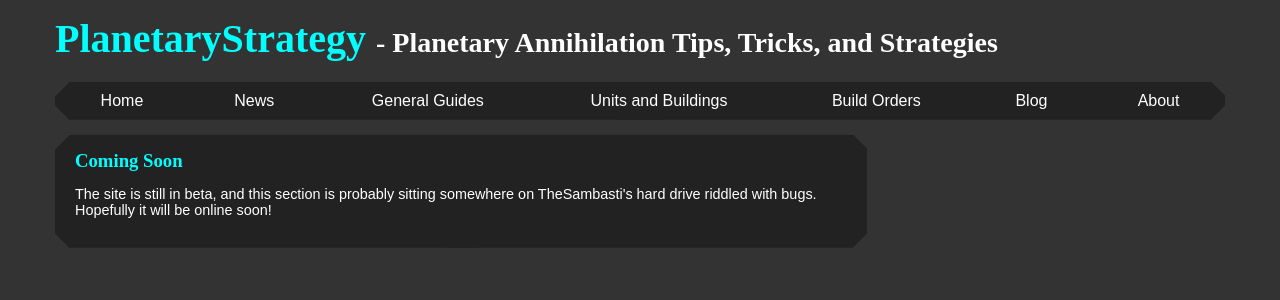
After one commit to JuliaMerz/planetarystrategy, a Python web app: template app/templates/coming_soon.html in a window 1280 px wide. The commit adds this page. Shown: the top 300 px of the page. Run offline with Jinja, Linux system fonts and the light colour scheme; the template is opened without the code that fills it, so the values that code supplies are empty; some libraries are stand-ins or nearby versions; some web fonts are replaced.

Commit message:
First working "release" of the code. Menu looks pretty, twitch sidebar works.

```diff
--- /dev/null
+++ b/app/sidebars.py
@@ -0,0 +1,6 @@
+import urllib2, json
+PA_TWITCH = 'https://api.twitch.tv/kraken/streams?game=Planetary%20Annihilation'
+def twitch_streams():
+    response = urllib2.urlopen(PA_TWITCH)
+    print response
+    return json.load(response)['streams']
--- a/app/static/styles.css
+++ b/app/static/styles.css
@@ -3,7 +3,15 @@ html{
     color: white;
     font-family: 'Fauna One', sans-serif;
 }
+p {
+    font-size: 0.9em;
+}
 
+a {
+    font-size: 0.9em;
+}
+
+/* STYLING FOR HEADINGS */
 h3 {
     font-family: 'Aldrich';
     color: cyan;
@@ -12,6 +20,20 @@ h1 {
     color: cyan;
     font-family: 'Aldrich';
 }
+
+/* STYLING FOR THE TOP BANNER */
+#banner h1{
+    font-size: 2.5em;
+    margin-bottom: 0.5em;
+    /*margin-left: 15px;
+    margin-bottom: -10px;*/
+}
+#banner h1 b{
+    font-size: 0.7em;
+    color: #FFFFFF;
+}
+
+/* RANDOM STUFF */
 #body {
     width: 1200px;
     margin: auto;
@@ -40,23 +62,29 @@ h1 {
     width:auto;
 }
 
+/* STYLING FOR THE TOP MENU */
+.menu {
+    width:100%;
+}
 #topmenu {
     width:auto;
     padding:0px;
 }
 #topmenu table {
     margin: 0px;
+    border-spacing:0px;
     padding 0px;
 }
 #topmenu table tr td{
     padding: 10px;
 }
 #topmenu table tr td a{
-    padding: 0px;
     text-decoration:none;
-    padding: 10px;
+    font-size: 1em;
+    padding: 10px 25px;
+
 }
-
+/* HYPERLINKS */
 a:link {
    color:white;
 }
@@ -65,6 +93,7 @@ a:visited {
 }
 a:hover {
     color: #00FFFF;
+    background: #555555;
 }
 a:focus {
     color: #00FFFF;
@@ -72,8 +101,9 @@ a:focus {
 }
 a:active {
     color: #00FFFF;
+}
 
-}
+/* CONTENT BOXES */
 .cutcorner span{
     font-size:0.8em;
 }
@@ -116,8 +146,3 @@ a:active {
     background-size: 52% 52%;
     background-repeat: no-repeat;
 }
-.menu {
-    width:100%;
-}
-
-a:link {
--- a/app/templates/article.html
+++ b/app/templates/article.html
@@ -3,5 +3,5 @@
 	<span>Posted by {{article.author.username}} on {{article.timestamp.month}}/{{article.timestamp.day}}/{{article.timestamp.year}} at {{article.timestamp.hour}}:{{article.timestamp.minute}}.</span>
     <hr>
 
-    <p>{{article.body}}</p>
+    <p style="white-space: pre-wrap;">{{article.body}}</p>
 </div>
--- a/app/templates/base.html
+++ b/app/templates/base.html
@@ -7,15 +7,16 @@
         <link rel="stylesheet" href="/static/styles.css">
     </head>
 <div id="body">
-    <div id="banner" class="wrapper"><h1>PlanetaryStrategy</h1></div>
+    <div id="banner" class="wrapper"><h1>PlanetaryStrategy <b>- Planetary Annihilation Tips, Tricks, and Strategies</b></h1></div>
         <div id="topmenu" class="wrapper cutcorner"><table class="menu"><tr>
 
             <td><a href="/">Home</a></td>
-            <td><a href="/tips-and-tricks">Tips and Tricks</a></td>
+            <td><a href="/news">News</a></td>
+            <td><a href="/general-guides">General Guides</a></td>
             <td><a href="/units">Units and Buildings</a></td>
             <td><a href="/build-orders">Build Orders</a></td>
             <td><a href="/blog">Blog</a></td>
-            <td><a href="/arbout">About</a></td>
+            <td><a href="/about">About</a></td>
 
         </tr></table></div>
     {% with messages = get_flashed_messages() %}
@@ -34,7 +35,12 @@
     {% block content %}{% endblock %}
     </div>
     <!-- THIS IS WHERE THE INDEX CUTS OFF THE BASE INHERIT-->
-        <div id="sidebar" class="wrapper cutcorner">This is our shitty sidebar!!!
+
+    <div id="sidebar" class="wrapper">
+
+        {% for sidebar in sidebars %}
+        {% include "sidebars/"+sidebar['machine_name']+".html" %}
+        {% endfor %}
     </div>
 </div>
 
--- /dev/null
+++ b/app/templates/coming_soon.html
@@ -0,0 +1,8 @@
+{% extends "base.html" %}
+{% block content %}
+<div id="coming-soon" class="cutcorner">
+	<h3>Coming Soon</h3>
+    <p>The site is still in beta, and this section is probably sitting somewhere on TheSambasti's hard drive
+    riddled with bugs. Hopefully it will be online soon!</p>
+</div>
+{% endblock %}
```
Also changed, not shown: app/templates/post_article.html (+6 -6 lines), app/templates/sidebars/twitch_streams.html (added, +7 -0 lines), app/views.py (+22 -1 lines), app.db, 2 other files.
